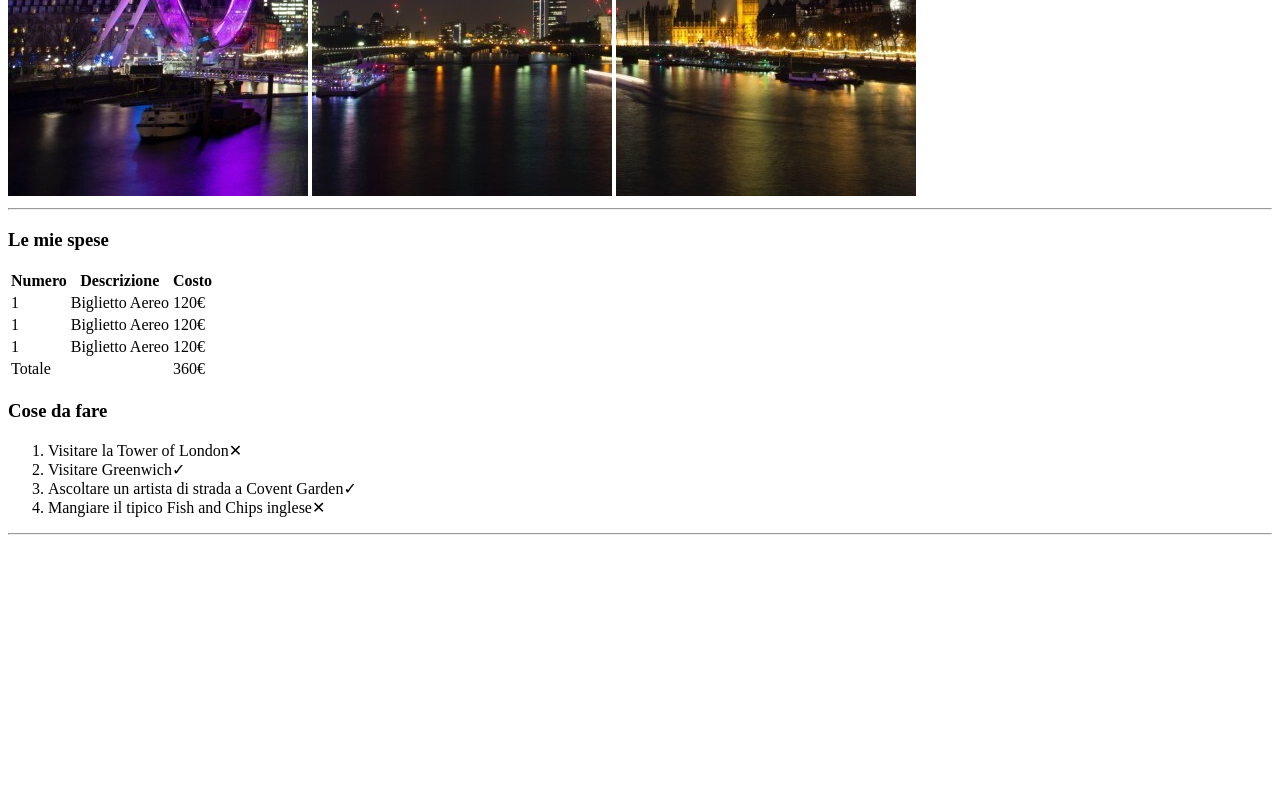
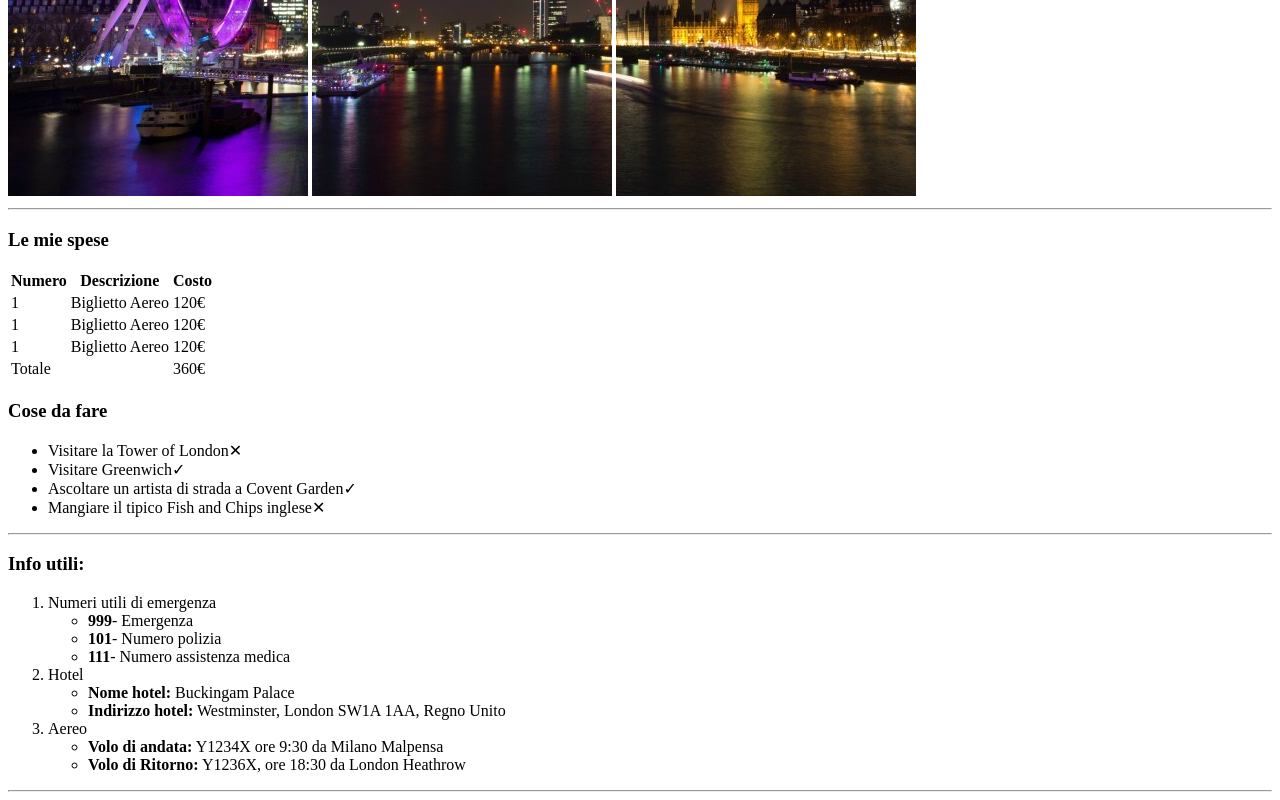
Before and after one commit to ghiottoandrea/html-london-trip, a plain HTML site: page index.html in a window 1280 px wide. Shown: the part 484-1284 px from the top of the page. Before the commit the page ends 1027 px from the top, so only its background shows below. Drawn offline with Linux system fonts and the light colour scheme.

Commit message:
Add terza sezione

```diff
--- a/index.html
+++ b/index.html
@@ -69,25 +69,65 @@
             </table>
             <!-- Fine tabella -->
         </section>
-        <!-- /Sezione "le mie spese" -->
+        <!-- /Sezione "Le mie spese" -->
 
-        <!-- Sezione Cose da fare -->
+        <!-- Sezione "Cose da fare" -->
         <section>
             <h3>Cose da fare</h3>
-            <ol>
+            <ul>
                 <li>Visitare la Tower of London&#10005;</li>
                 <li>Visitare Greenwich&#10003;</li>
                 <li>Ascoltare un artista di strada a Covent Garden&#10003;</li>
                 <li>Mangiare il tipico Fish and Chips inglese&#10005;</li>
-            </ol>
+            </ul>
         </section>
-        <!-- /Sezione Cose da fare -->
+        <!-- /Sezione "Cose da fare" -->
 
         <hr>
 
+        <!-- Sezione "Info utili" -->
+        <section>
+            <h3>Info utili:</h3>
+            <ol>
 
+                <!-- Primo punto -->
+                <li>Numeri utili di emergenza
+                    <ul>
+                        <li><strong>999</strong>- Emergenza</li>
+                        <li><strong>101</strong>- Numero polizia</li>
+                        <li><strong>111</strong>- Numero assistenza medica</li>
+                    </ul>
+                </li>
+
+                <!-- secondo punto -->
+                <li>Hotel
+                    <ul>
+                        <li><strong>Nome hotel:</strong> Buckingam Palace</li>
+                        <li>
+                            <strong>Indirizzo hotel:</strong> Westminster, London SW1A 1AA, Regno Unito
+                        </li>
+                    </ul>
+                </li>
+
+                <!-- terzo punto -->
+                <li>
+                    Aereo
+                    <ul>
+                        <li>
+                            <strong>Volo di andata:</strong> Y1234X ore 9:30 da Milano Malpensa
+                        </li>
+                        <li>
+                            <strong>Volo di Ritorno:</strong> Y1236X, ore 18:30 da London Heathrow
+                        </li>
+                    </ul>
+                </li>
+            </ol>
+        </section>
+        <!-- /Sezione "Info utili" -->
 
     </main>
+
+    <hr>
 
     <footer>
 
```
